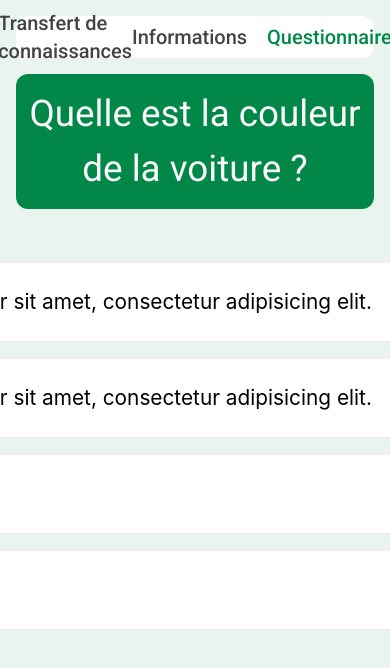
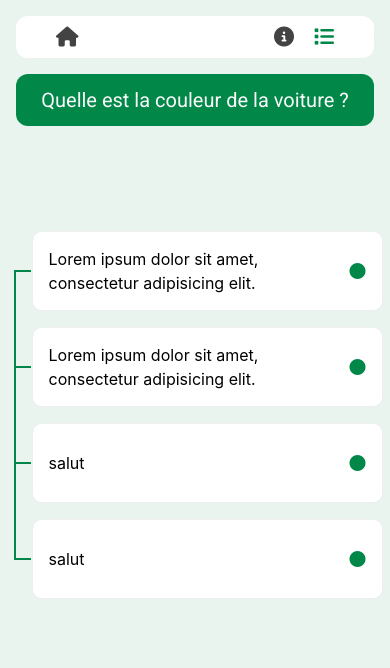
Before and after one commit to odeschenes-uds-dinf-s2/ADM124_defi, a React (Create React App) app: page /questionnaire in a window 390 px wide. Shown: the top 668 px of the page. Built offline with nearby package versions, Linux system fonts and the light colour scheme.

Commit message:
avancement

```diff
--- a/src/App.css
+++ b/src/App.css
@@ -67,21 +67,20 @@ body {
 header {
     font-family: 'Roboto', sans-serif;
     font-weight: 300;
-    font-size: 2.3rem;
     color: #FAFAFA;
     background-color: var(--udes-color);
     margin: 0 var(--navigation-margin);
-    @apply p-3 text-center rounded-xl;
+    @apply p-3 text-center rounded-xl text-xl sm:text-4xl;
 }
 
 button.default {
     background-color: var(--udes-color);
     color: white;
-    padding: 0.75rem;
-    font-size: 1.5rem;
+    padding: 0.75rem 2.75rem 0.75rem 0.75rem;
     border-radius: 0.5rem;
     position: relative;
     border: none;
+    @apply text-base sm:text-xl;
 }
 
 button.default:after {
@@ -91,7 +90,7 @@ button.default:after {
     content: "\f358";
     color: white;
     margin-left: 0.5rem;
-    //position: absolute;
+    position: absolute;
     top: 50%;
     transform: translateY(-50%);
 }
--- a/src/component/Home/Home.jsx
+++ b/src/component/Home/Home.jsx
@@ -5,9 +5,9 @@ import {Link} from "react-router-dom";
 
 export function Home() {
   return (
-    <div className={'home flex justify-center'}>
-      <div className={'flex justify-center space-x-10'}>
-        <div className={'flex flex-col'}>
+    <div className={'home flex justify-center pt-5rem sm:pt-20rem items-start'}>
+      <div className={'flex space-x-10 flex-col-reverse sm:flex-row'}>
+        <div className={'flex flex-col p-5 sm:p-0'}>
           <div>
             <h1 className={'home-title'}>
               Le Transfert<br />de Connaissance
--- a/src/component/Home/home.css
+++ b/src/component/Home/home.css
@@ -1,12 +1,21 @@
 .home {
     height: var(--body-height);
-    /*background-image: linear-gradient(60deg, #abecd6 0%, #fbed96 100%);*/
+    opacity: 1;
+    animation-name: show;
+    animation-duration: 2s;
+}
 
-    padding-top: 20rem;
+@keyframes show {
+    0% {
+        opacity: 0;
+    }
+    100% {
+        opacity: 1;
+    }
 }
 
 .home-title {
-    @apply text-8xl;
+    @apply text-2xl sm:text-8xl;
     font-weight: 700;
     font-family: 'Roboto', sans-serif;
 }
--- a/src/component/Informations/Informations.jsx
+++ b/src/component/Informations/Informations.jsx
@@ -6,7 +6,7 @@ import CommentImg from './comment.svg'
 
 export function Informations() {
   return (
-    <div className={'information flex flex-col items-center space-y-12'}>
+    <div className={'information flex flex-col items-center'}>
       <article id={'1'}>
         <div>
           <header>
@@ -15,7 +15,7 @@ export function Informations() {
           <div className={'content'}>
             <section className={'flex justify-center'}>
               <iframe
-                src="https://www.youtube-nocookie.com/embed/ENphUxkusBU?controls=0"
+                src="https://www.youtube-nocookie.com/embed/ENphUxkusBU"
                 title="YouTube video player"
                 allow="accelerometer; autoplay; clipboard-write; encrypted-media; gyroscope; picture-in-picture"
                 allowFullScreen
--- a/src/component/Informations/information.css
+++ b/src/component/Informations/information.css
@@ -1,22 +1,21 @@
 .information {
     padding: var(--navigation-margin);
     padding-top: 0;
-    overflow-y: auto;
-    scroll-snap-type: y mandatory;
     height: var(--body-height);
+    @apply snap-none sm:snap-y snap-mandatory  sm:overflow-y-auto space-y-7;
 }
 
 .information article {
     --top-margin: 7rem;
-    width: min(1000px, 100vw);
+    width: min(1000px, 95vw);
     min-height: calc(var(--body-height));
-    scroll-snap-align: start;
+
+    @apply snap-none sm:snap-start;
 }
 
 .information article iframe,
 .information article img {
-    @apply w-2/3;
-    height: 20rem;
+    @apply w-2/3 sm:w-full h-10rem sm:h-20rem;
     padding-bottom: var(--navigation-margin);
 }
 
@@ -35,8 +34,7 @@
     display: flex;
     flex-direction: column;
     background-color: white;
-    margin-top: 10rem;
-    @apply rounded-b-xl space-y-6;
+    @apply rounded-xl space-y-6 sm:mt-10rem;
 }
 
 .information article section p {
--- a/src/component/Navigation/Navigation.jsx
+++ b/src/component/Navigation/Navigation.jsx
@@ -8,7 +8,12 @@ export function Navigation() {
       <div className={'flex mr-auto'}>
         <div>
           <NavLink to={'/'}>
-            Transfert de connaissances
+            <span className={'hidden sm:inline'}>
+              Transfert de connaissances
+            </span>
+            <span className={'visible sm:hidden'}>
+              <i className="fa-solid fa-house"></i>
+            </span>
           </NavLink>
         </div>
       </div>
@@ -18,12 +23,22 @@ export function Navigation() {
             NavLink
             to={'/informations'}
           >
-            Informations
+             <span className={'hidden sm:inline'}>
+              Informations
+            </span>
+            <span className={'visible sm:hidden'}>
+              <i className="fa-solid fa-circle-info"></i>
+            </span>
           </NavLink>
         </div>
         <div>
           <NavLink to={'/questionnaire'}>
-            Questionnaire
+            <span className={'hidden sm:inline'}>
+              Questionnaire
+            </span>
+            <span className={'visible sm:hidden'}>
+              <i className="fa-solid fa-list"></i>
+            </span>
           </NavLink>
         </div>
       </div>
--- a/src/component/Navigation/navigation.css
+++ b/src/component/Navigation/navigation.css
@@ -5,6 +5,11 @@
     color: #434343;
     background: white;
     margin: var(--navigation-margin);
+    margin-bottom: 0;
+}
+
+.navigation + * {
+    margin-top: var(--navigation-margin);
 }
 
 .navigation a[aria-current="page"],
--- a/src/component/Question/Question.css
+++ b/src/component/Question/Question.css
@@ -12,9 +12,9 @@
 .questions-list:before {
     content: "";
     position: absolute;
-    height: calc(100% - var(--question-h) - 0.125rem);
+    height: calc(100% - var(--question-h) + 0.125rem);
     width: 0.125rem;
-    left: -1rem;
+    left: -1.125rem;
     background-color: var(--udes-color);
     top: 50%;
     transform: translateY(-50%);
@@ -42,7 +42,9 @@ section.question li {
     padding-right: 1rem;
     transition: border-color 0.2s ease-in-out;
     background-color: white;
-    width: 50rem;
+    width: min(50rem, 90vw);
+
+    @apply text-base sm:text-xl
 }
 
 section.question li:before {
@@ -110,7 +112,7 @@ section.question li.selected.bad {
     background-color: #F0F0F0;
     height: var(--reason-height);
     border-top: 2px solid #eee;
-    font-size: 1.5rem;
+    @apply text-xl sm:text-2xl;
 }
 
 .reason.good {
--- a/src/component/Question/Question.js
+++ b/src/component/Question/Question.js
@@ -41,15 +41,12 @@ const Question = (props) => {
   }
 
   return (
-    <section className={'question flex justify-between'} ref={innerRef} id={'question-' + index}>
+    <section className={'question flex justify-start'} ref={innerRef} id={'question-' + index}>
       <header>
         {question.question}
       </header>
-      <div className={'question-body'}>
-        <div className={'questions-container flex items-center justify-center space-x-12'}>
-          {/*<div>
-          <img src={TestImg} alt=""/>
-        </div>*/}
+      <div className={'question-body flex flex-col h-full justify-between'}>
+        <div className={'questions-container flex items-center justify-center flex-col h-full'}>
           <div className={'flex w-fit'}>
             <ul className={`questions-list`}>
               {question.choices.map((choice, i) => {
@@ -66,7 +63,6 @@ const Question = (props) => {
               })}
             </ul>
           </div>
-        </div>
           <div className={'flex justify-center mt-5'} style={{visibility: selectedAnswer.index !== null ? 'visible' : 'hidden'}}>
             <button className={'default'} onClick={handleNextQuestion} ref={refNextButton}>
               {
@@ -75,11 +71,10 @@ const Question = (props) => {
             </button>
           </div>
         </div>
-      {
         <div style={{visibility: selectedAnswer.index !== null ? 'visible' : 'hidden'}} className={`reason ${selectedAnswer.index === question.answer ? 'good' : 'bad'}`}>
           {reason}
         </div>
-      }
+      </div>
     </section>
   );
 };
--- a/src/component/QuestionsEnd/QuestionsEnd.jsx
+++ b/src/component/QuestionsEnd/QuestionsEnd.jsx
@@ -11,10 +11,10 @@ export function QuestionsEnd({answers, questions}) {
   }, [answers, questions])
 
   return (
-    <div className={'questions-end-container flex flex-col items-center'}>
+    <div className={'questions-end-container flex flex-col items-center justify-center'}>
       <div className={'questions-end space-y-6 p-12 rounded-xl bg-white w-fit'}>
         <div>
-          <h1 className={'text-udes-100 text-6xl'}>Vos résultats</h1>
+          <h1 className={'text-udes-100 text-5xl sm:text-7xl'}>Vos résultats</h1>
         </div>
         <div className={'scoreboard'}>
           <ul className={'flex flex-col space-y-2'}>
--- a/src/component/QuestionsEnd/questions-end.css
+++ b/src/component/QuestionsEnd/questions-end.css
@@ -3,10 +3,6 @@
     font-family: 'Roboto', sans-serif;
 }
 
-.questions-end {
-    margin-top: 20vh;
-}
-
 .questions-end h1 {
     font-weight: 500;
 }
--- a/tailwind.config.js
+++ b/tailwind.config.js
@@ -9,8 +9,12 @@ module.exports = {
         udes: {
           100: "#018849",
         }
+      },
+      spacing: {
+        "5rem": "5rem",
+        "10rem": "10rem",
+        "20rem": "20rem"
       }
-
     },
   },
   plugins: [],
```
Lines whose indentation alone changed are shown as unchanged.
